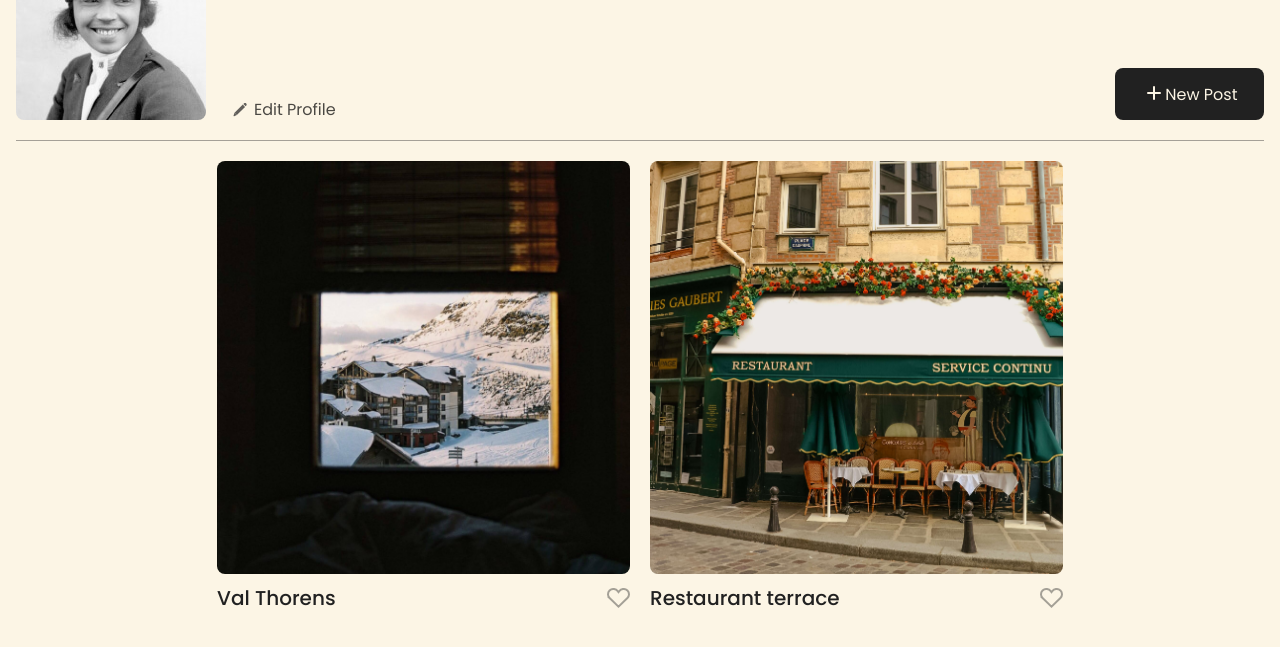
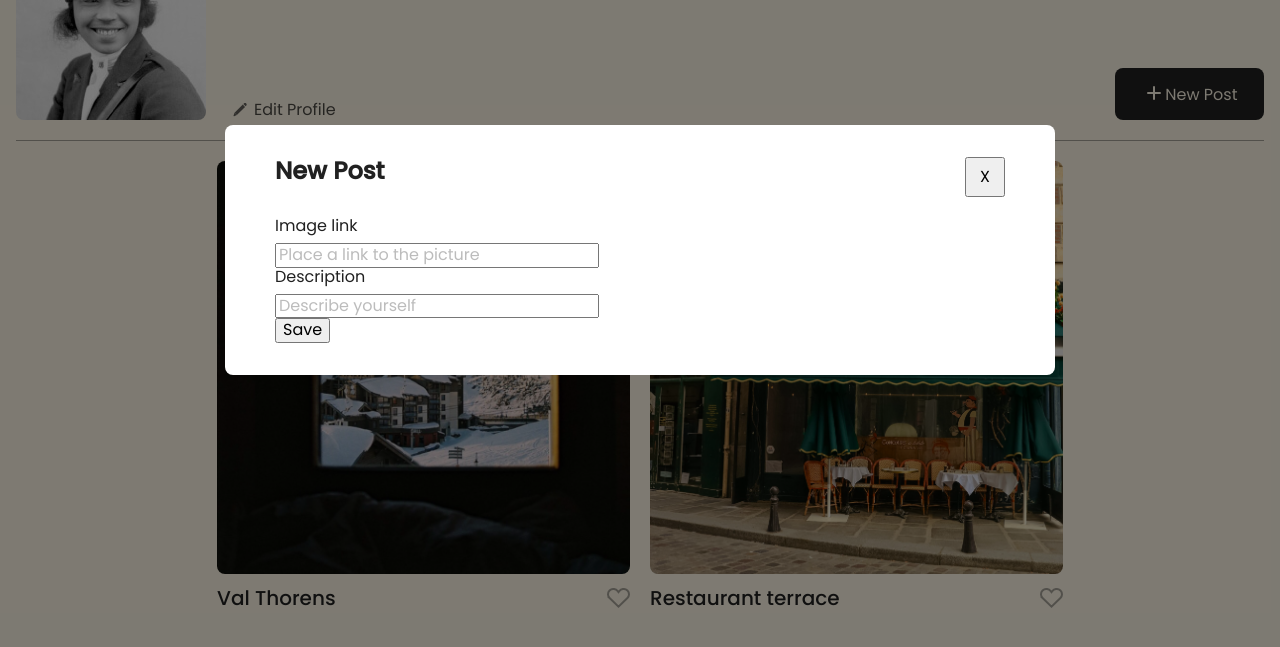
Before and after one commit to fmwamba/se_project_spots, a plain HTML site: page index.html in a window 1280 px wide. Shown: the part 150-797 px from the top of the page. Drawn offline with Linux system fonts and the light colour scheme.

Commit message:
add document

```diff
--- /dev/null
+++ b/blocks/modal.css
@@ -0,0 +1,62 @@
+/*add correct font style for everything*/
+/* Responsive design*/
+
+.modal {
+  visibility: hidden;
+  background-color: #00000080;
+  position: fixed;
+  top: 0;
+  right: 0;
+  bottom: 0;
+  left: 0;
+  display: flex;
+  justify-content: center;
+  align-items: center;
+}
+
+.modal_is-opened {
+  visibility: visible;
+}
+
+.modal__container {
+  max-width: 730px;
+  width: 100%;
+  border-radius: 8px;
+  background-color: #fff;
+  padding: 32px 50px;
+  position: relative;
+}
+
+.modal__close-btn {
+  position: absolute;
+  top: 32px;
+  right: 50px;
+  width: 40px;
+  height: 40px; /*To do-add close icone and make sure to look right*/
+}
+
+.modal__title {
+  margin: 0 0 32px;
+}
+
+.modal__form {
+  display: flex;
+  flex-direction: column;
+}
+
+.moral__label {
+  margin: 0 0 32px;
+}
+
+.modal__input {
+  display: block;
+  margin: 8px 0 0; /*Add border, padding */
+}
+
+.modal__input::placeholder {
+  color: #2121214d;
+}
+
+.modal__submit-btn {
+  max-width: none;
+}
--- a/index.html
+++ b/index.html
@@ -115,6 +115,55 @@
           <p class="footer__copyright">2025 &copy; Spots</p>
         </div>
       </footer>
+
+      <div class="modal">
+        <div class="modal__container">
+          <button type="button" class="modal__close-btn">X</button>
+          <h2 class="modal__title">Edit profile</h2>
+          <form class="modal__form">
+          <label for="profile-name-input" class="modal__label">
+            Name<input
+            id="profile-name-input"
+            type="text"
+            class="modal__input"
+          placeholder="Type your name">
+        </input>
+          </label>
+           <label for="profile-description-input" class="modal__label">
+            Description<input
+            id="profile-description-input"
+            type="text"
+            class="modal__input"
+          placeholder="Describe yourself">
+        </input>
+          </label>
+          <button type="submit" class="modal__submit-btn">Save</button>
+        </div>
+      </div>
+      <div class="modal modal_is-opened">
+        <div class="modal__container">
+          <button type="button" class="modal__close-btn">X</button>
+          <h2 class="modal__title">New Post</h2>
+          <form class="modal__form">
+          <label for="card-image-input" class="modal__label">
+            Image link<input
+            id="card-image-input"
+            type="url"
+            class="modal__input"
+          placeholder="Place a link to the picture">
+        </input>  <!--Update other label/input -->
+          </label>
+           <label for="profile-description-input" class="modal__label">
+            Description<input
+            id="profile-description-input"
+            type="text"
+            class="modal__input"
+          placeholder="Describe yourself">
+        </input>
+          </label>
+          <button type="submit" class="modal__submit-btn">Save</button>
+        </div>
+      </div>
     </div>
   </body>
 </html>
--- a/pages/index.css
+++ b/pages/index.css
@@ -7,3 +7,4 @@
 @import url(../blocks/cards.css);
 @import url(../blocks/card.css);
 @import url(../blocks/footer.css);
+@import url(../blocks/modal.css);
```
